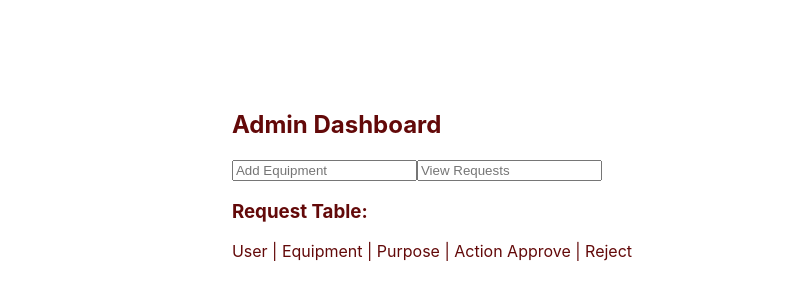
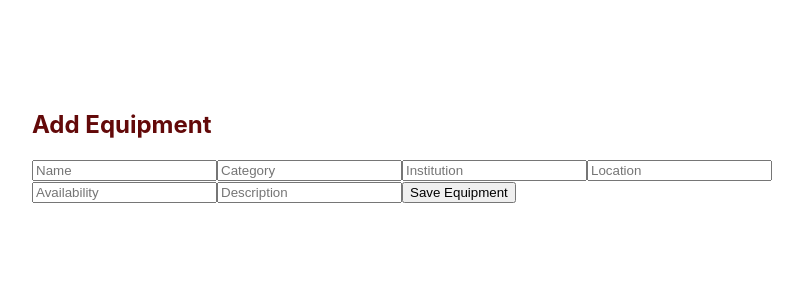
Before and after one commit to Nantha-Code/equipnet-india, a React (Vite) app: page / in a window 1280 px wide. Shown: the part 130-430 px from the top of the page, without its empty margins (208-1011 px from the left). Built offline with nearby package versions, Linux system fonts and the light colour scheme.

Commit message:
the  addequipment page was created and the page ui was added

```diff
--- a/src/App.jsx
+++ b/src/App.jsx
@@ -13,6 +13,7 @@ import EquipmentList from "./components/equipment/EquipmentList";
 import RequestForm from "./components/request/RequestForm";
 import Dashboard from "./pages/Dashboard";
 import AdminDashboard from "./pages/AdminDashboard";
+import AddEquipment from "./pages/AddEquipment";
 
 function App() {
   return (
@@ -30,7 +31,8 @@ function App() {
      {/* <EquipmentList/> */}
      {/* <RequestForm/> */}
      {/* <Dashboard/> */}
-     <AdminDashboard/>
+     {/* <AdminDashboard/> */}
+     <AddEquipment/>
     </>
   );
 }
--- a/src/pages/AddEquipment.jsx
+++ b/src/pages/AddEquipment.jsx
@@ -0,0 +1,20 @@
+import React from 'react'
+
+function AddEquipment() {
+  return (
+    <>
+    <div className="add-equipment-container">
+        <h2>Add Equipment</h2>
+        <input type="text"placeholder='Name' />
+        <input type="text" placeholder='Category'/>
+        <input type="text" placeholder='Institution'/>
+        <input type="text" placeholder='Location'/>
+        <input type="text" placeholder='Availability'/>
+        <input type="text" placeholder='Description'/>
+        <button>Save Equipment</button>
+    </div>
+    </>
+  );
+}
+
+export default AddEquipment;
```
